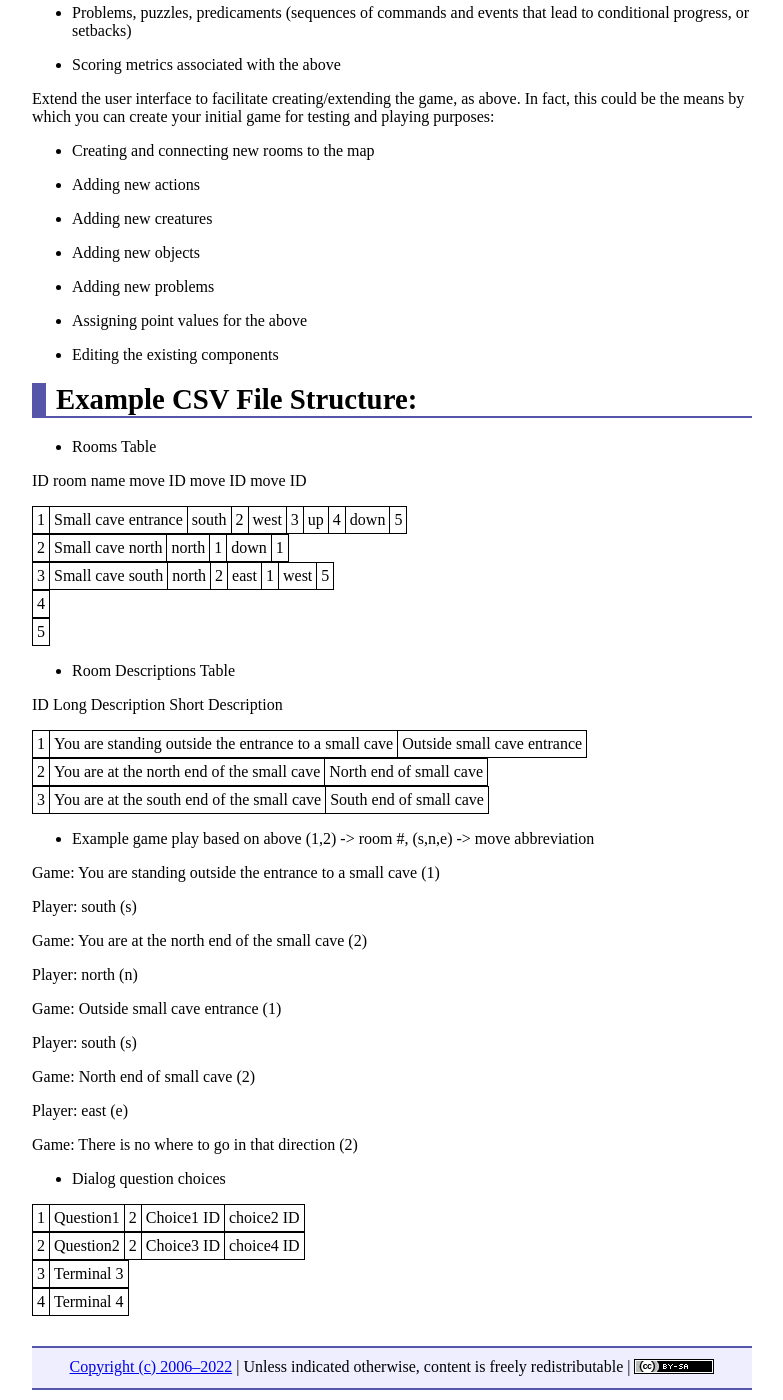
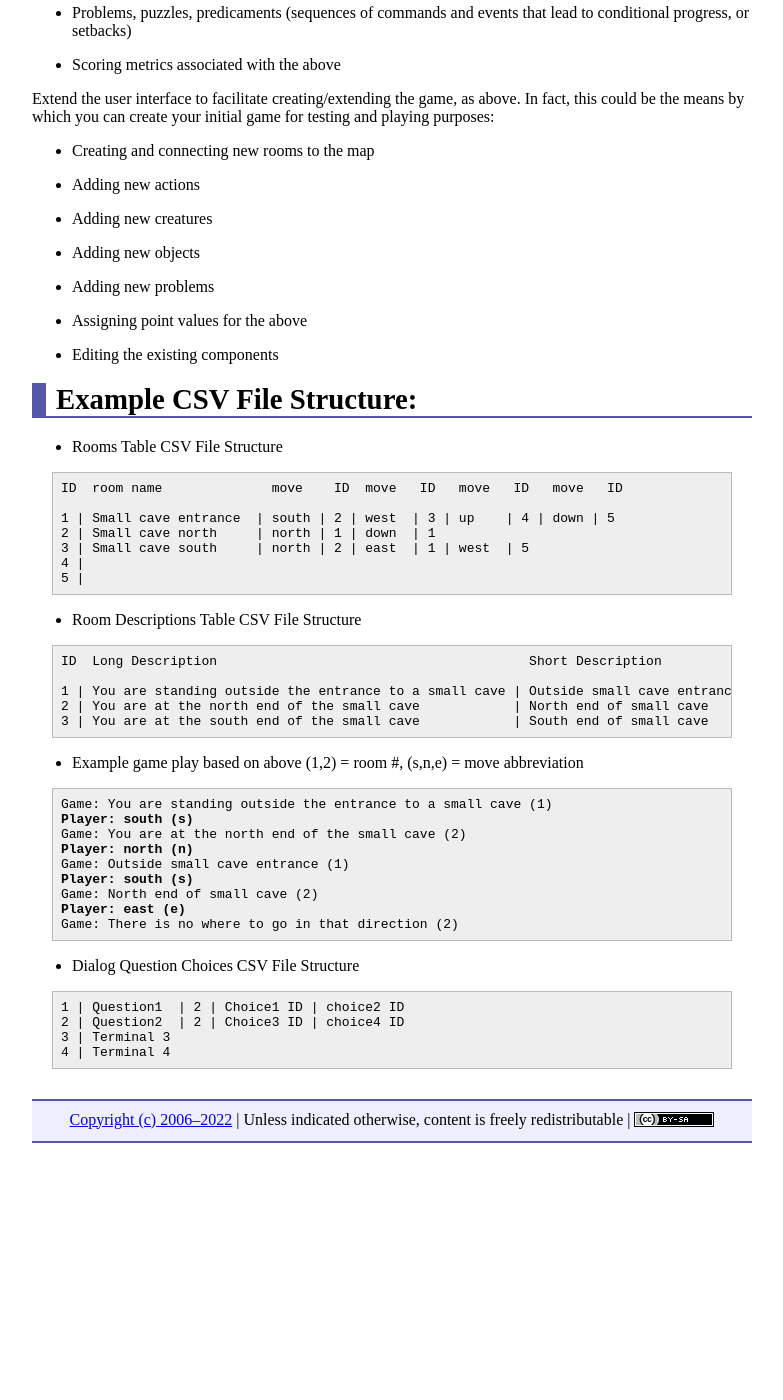
Before and after one commit to ycpcs/cs320-spring2022, a Jekyll site: the page built from projects/Text_Adventure_Game.md, in a window 1280 px wide and 1400 px high, scrolled down 1980 px. Shown: the whole window, without its empty margins (248-1031 px from the left). Built offline with Jekyll 4.4.1, drawn with Linux system fonts in a browser that asks for light colours; after the commit the page ends 3133 px from its top, so only the background shows below that.

Commit message:
CSV file structure

```diff
--- a/projects/Text_Adventure_Game.md
+++ b/projects/Text_Adventure_Game.md
@@ -100,57 +100,43 @@ Extend the user interface to facilitate creating/extending the game, as above.
 Example CSV File Structure:
 ======================
 
-* Rooms Table
-
-ID  room name              move    ID  move   ID   move   ID
+* Rooms Table CSV File Structure
+<pre>
+ID  room name              move    ID  move   ID   move   ID   move   ID
 
 1 | Small cave entrance  | south | 2 | west  | 3 | up    | 4 | down | 5
+2 | Small cave north     | north | 1 | down  | 1
+3 | Small cave south     | north | 2 | east  | 1 | west  | 5
+4 |
+5 |
+</pre>
 
-2 | Small cave north     | north | 1 | down  | 1
-
-3 | Small cave south     | north | 2 | east  | 1 | west  | 5
-
-4 |
-
-5 |
-
-* Room Descriptions Table
-
+* Room Descriptions Table CSV File Structure
+<pre>
 ID  Long Description                                        Short Description
 
 1 | You are standing outside the entrance to a small cave | Outside small cave entrance
+2 | You are at the north end of the small cave            | North end of small cave
+3 | You are at the south end of the small cave            | South end of small cave
+</pre>
 
-2 | You are at the north end of the small cave            | North end of small cave
+* Example game play based on above (1,2) = room #, (s,n,e) = move abbreviation
+<pre>
+Game: You are standing outside the entrance to a small cave (1)
+<b>Player: south (s)</b>
+Game: You are at the north end of the small cave (2)
+<b>Player: north (n)</b>
+Game: Outside small cave entrance (1)
+<b>Player: south (s)</b>
+Game: North end of small cave (2)
+<b>Player: east (e)</b>
+Game: There is no where to go in that direction (2)
+</pre>
 
-3 | You are at the south end of the small cave            | South end of small cave
-
-
-* Example game play based on above (1,2) -> room #, (s,n,e) -> move abbreviation
-
-Game: You are standing outside the entrance to a small cave (1)
-
-Player: south (s)
-
-Game: You are at the north end of the small cave (2)
-
-Player: north (n)
-
-Game: Outside small cave entrance (1)
-
-Player: south (s)
-
-Game: North end of small cave (2)
-
-Player: east (e)
-
-Game: There is no where to go in that direction (2)
-
-* Dialog question choices
-
+* Dialog Question Choices CSV File Structure
+<pre>
 1 | Question1  | 2 | Choice1 ID | choice2 ID
-
 2 | Question2  | 2 | Choice3 ID | choice4 ID
-
 3 | Terminal 3
-
 4 | Terminal 4
+</pre>
```
